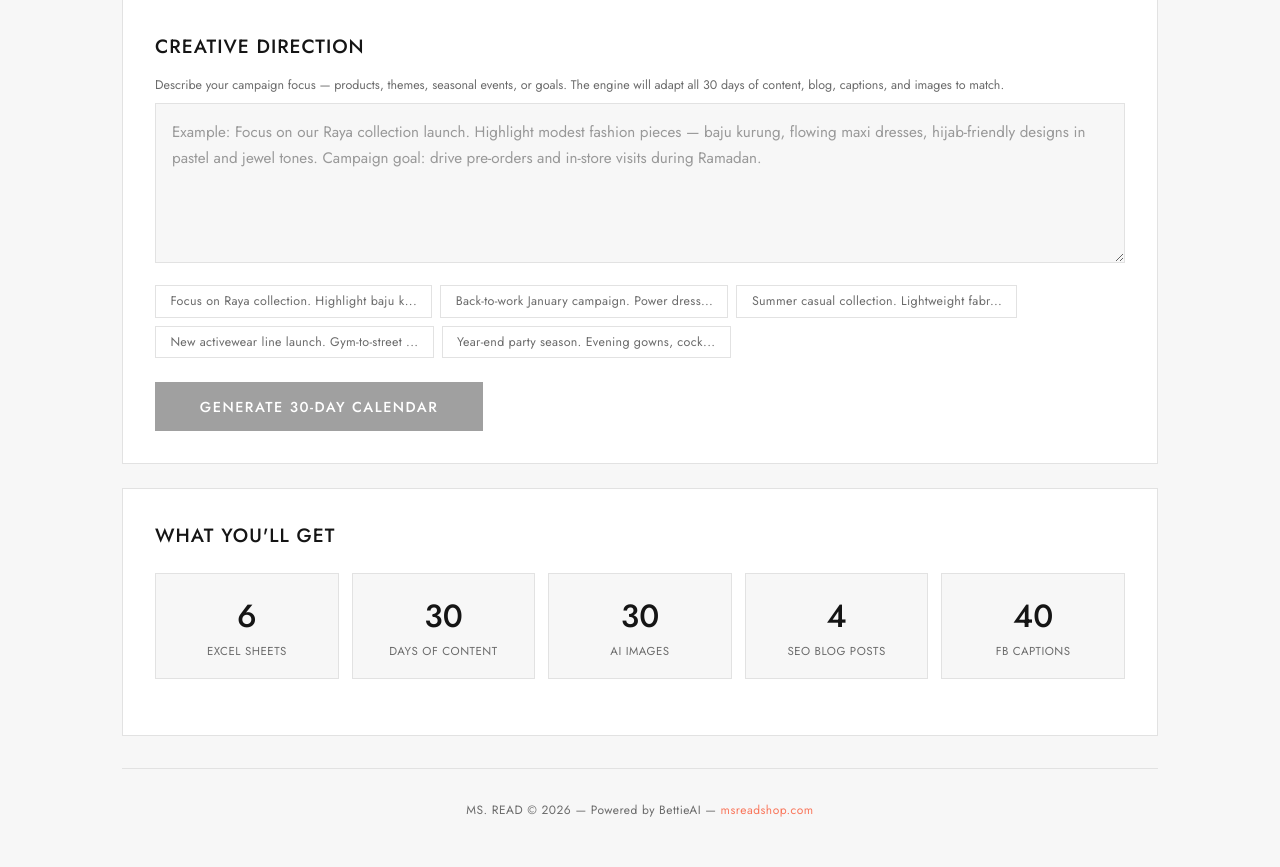
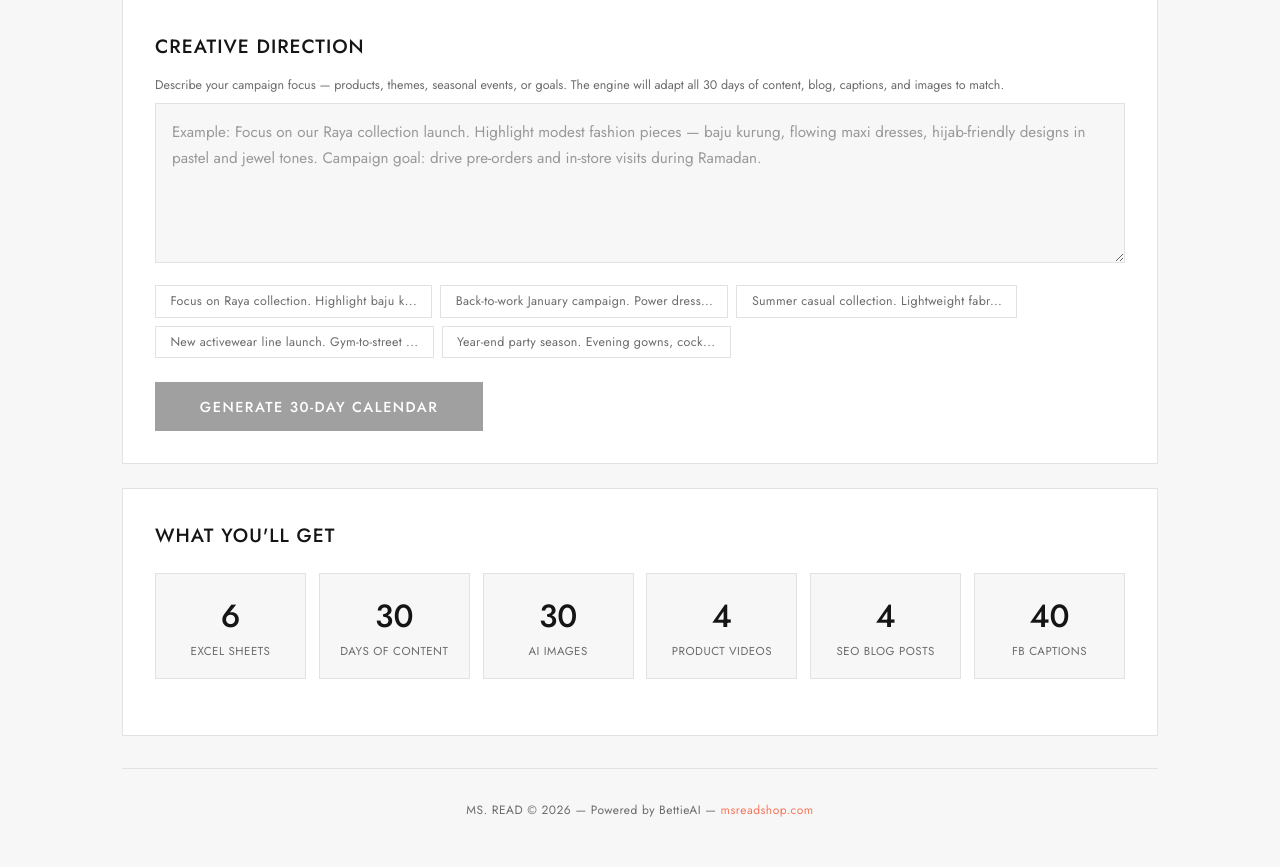
Before and after one commit to LoneFrogie/msread-content-engine, a FastAPI app: page / in a window 1280 px wide. Shown: the part 404-1271 px from the top of the page. Run offline with FastAPI, Linux system fonts and the light colour scheme; parts of the project's set-up code (start-up, migrations or seed data) failed here and were passed over; some libraries are stand-ins or nearby versions.

Commit message:
Add Product Videos to What You'll Get cards on both Calendar and SKU tabs
Co-Authored-By: Claude Opus 4.6 <noreply@anthropic.com>

```diff
--- a/templates/index.html
+++ b/templates/index.html
@@ -1185,6 +1185,7 @@ function App() {
                                     <div className="stat-card"><div className="value">6</div><div className="label">Excel Sheets</div></div>
                                     <div className="stat-card"><div className="value">30</div><div className="label">Days of Content</div></div>
                                     <div className="stat-card"><div className="value">30</div><div className="label">AI Images</div></div>
+                                    <div className="stat-card"><div className="value">4</div><div className="label">Product Videos</div></div>
                                     <div className="stat-card"><div className="value">4</div><div className="label">SEO Blog Posts</div></div>
                                     <div className="stat-card"><div className="value">40</div><div className="label">FB Captions</div></div>
                                 </div>
@@ -1275,6 +1276,7 @@ function App() {
                                     <div className="stat-card"><div className="value">4</div><div className="label">Product Descriptions</div></div>
                                     <div className="stat-card"><div className="value">1</div><div className="label">Email Campaign</div></div>
                                     <div className="stat-card"><div className="value">4</div><div className="label">AI Images</div></div>
+                                    <div className="stat-card"><div className="value">4</div><div className="label">Product Videos</div></div>
                                 </div>
                             </div>
                         </>
```
